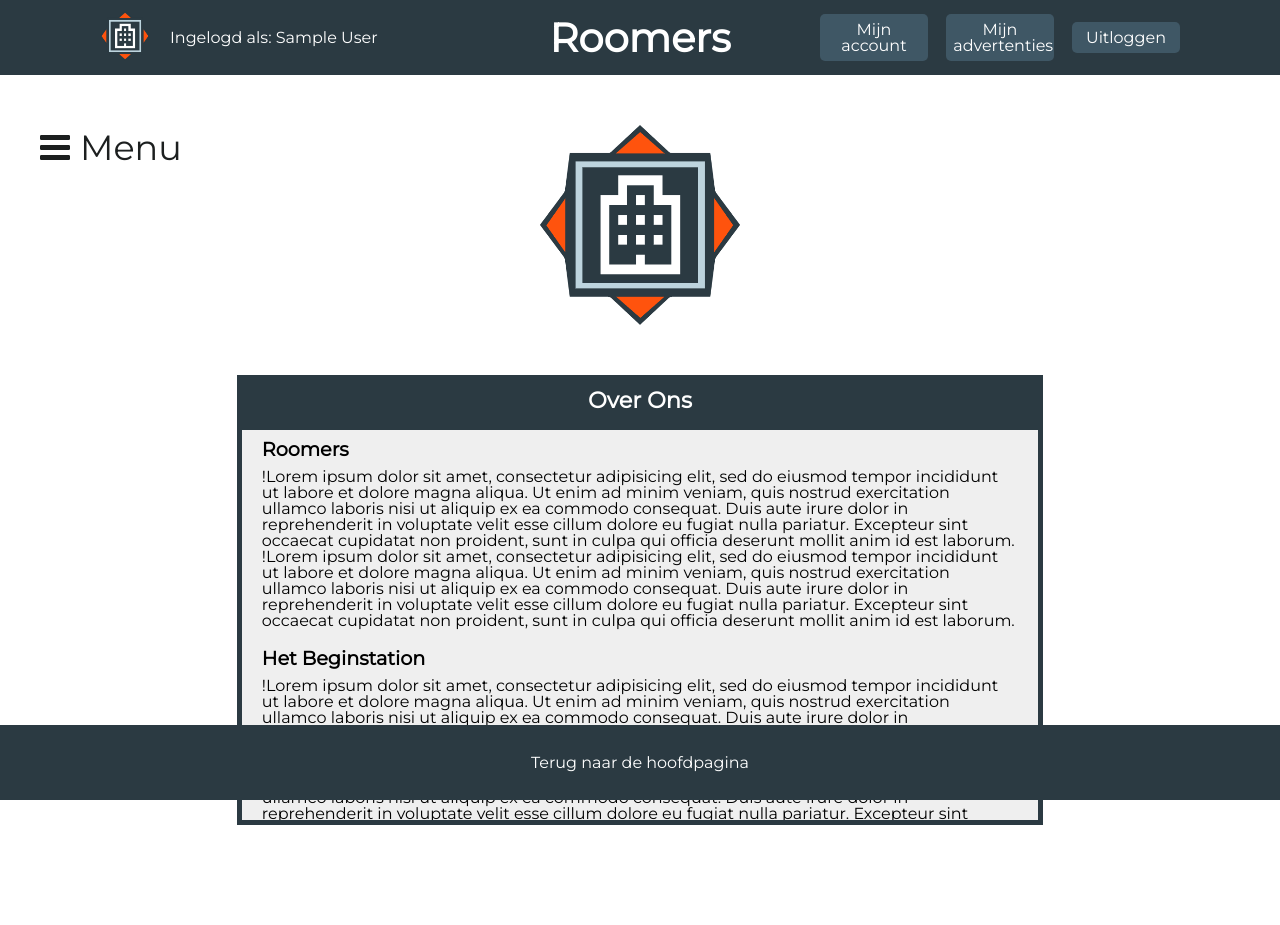
After one commit to myrell8/roomers, a PHP site: page /about.php in a window 1280 px wide. The commit adds this page. Run offline with PHP 8.4, Linux system fonts and the light colour scheme; the visitor is signed in with stand-in values (Sample User, id 1); some libraries are stand-ins or nearby versions.

Commit message:
FAQ + Aboutpages + Create + Bewerken

```diff
--- /dev/null
+++ b/about.php
@@ -0,0 +1,79 @@
+<?php
+  session_start();
+
+  if (!isset($_SESSION['userID'])) {
+    header("Location: index.php");
+  }
+
+?>
+
+<!DOCTYPE html>
+<html>
+  <head>
+    <meta charset="utf-8">
+    <meta http-equiv="X-UA-Compatible" content="IE=edge">
+    <meta name="viewport" content="width=device-width, initial-scale=1">
+    <link rel="stylesheet" href="https://cdnjs.cloudflare.com/ajax/libs/meyer-reset/2.0/reset.min.css">
+    <meta name="description" content="Roomers">
+    <meta name="author" content="Myrell Richardson">
+    <link rel="icon" href="img/logo.png">
+    <title>Roomers</title>
+    <link rel="stylesheet" href="css/style.css">
+    <link rel="stylesheet" href="https://cdnjs.cloudflare.com/ajax/libs/font-awesome/4.7.0/css/font-awesome.min.css">
+    <link rel="stylesheet" href="assets/css/font-awesome/css/font-awesome.min.css">
+  </head>
+
+  <body>
+    <?php
+      include("inc/header.php");
+      include("inc/navigation.php")
+    ?>
+    <div id="mainpage">
+      <div id="content-container">
+        <img src="img/logo.png" height="200" width="200">
+        <h1 id="info-title">Over Ons</h1>
+        <div class="infocontainer">
+          <p class="abouttitle">Roomers</p>
+          <p class="abouttext">
+              !Lorem ipsum dolor sit amet, consectetur adipisicing elit, sed do eiusmod
+              tempor incididunt ut labore et dolore magna aliqua. Ut enim ad minim veniam,
+              quis nostrud exercitation ullamco laboris nisi ut aliquip ex ea commodo
+              consequat. Duis aute irure dolor in reprehenderit in voluptate velit esse
+              cillum dolore eu fugiat nulla pariatur. Excepteur sint occaecat cupidatat non
+              proident, sunt in culpa qui officia deserunt mollit anim id est laborum.
+              !Lorem ipsum dolor sit amet, consectetur adipisicing elit, sed do eiusmod
+              tempor incididunt ut labore et dolore magna aliqua. Ut enim ad minim veniam,
+              quis nostrud exercitation ullamco laboris nisi ut aliquip ex ea commodo
+              consequat. Duis aute irure dolor in reprehenderit in voluptate velit esse
+              cillum dolore eu fugiat nulla pariatur. Excepteur sint occaecat cupidatat non
+              proident, sunt in culpa qui officia deserunt mollit anim id est laborum.
+          </p>
+
+          <p class="abouttitle">Het Beginstation</p>
+          <p class="abouttext">
+              !Lorem ipsum dolor sit amet, consectetur adipisicing elit, sed do eiusmod
+              tempor incididunt ut labore et dolore magna aliqua. Ut enim ad minim veniam,
+              quis nostrud exercitation ullamco laboris nisi ut aliquip ex ea commodo
+              consequat. Duis aute irure dolor in reprehenderit in voluptate velit esse
+              cillum dolore eu fugiat nulla pariatur. Excepteur sint occaecat cupidatat non
+              proident, sunt in culpa qui officia deserunt mollit anim id est laborum.
+              !Lorem ipsum dolor sit amet, consectetur adipisicing elit, sed do eiusmod
+              tempor incididunt ut labore et dolore magna aliqua. Ut enim ad minim veniam,
+              quis nostrud exercitation ullamco laboris nisi ut aliquip ex ea commodo
+              consequat. Duis aute irure dolor in reprehenderit in voluptate velit esse
+              cillum dolore eu fugiat nulla pariatur. Excepteur sint occaecat cupidatat non
+              proident, sunt in culpa qui officia deserunt mollit anim id est laborum.
+          </p>
+        </div>
+      </div>
+    </div>
+
+    <div id="footer">
+      <a href="index.php">Terug naar de hoofdpagina</a>
+    </div>
+  </body>
+
+  <!-- JQuery and Ajax scripts -->
+  <script src="js/index.js"></script>
+
+</html>
--- a/create.php
+++ b/create.php
@@ -26,7 +26,7 @@ if (isset($_POST['submit'])) {
 		$year = "Niet bekend";
 	}
 	if ($space == "") {
-		$space = "Niet bekend";
+		$space = 0;
 	}
 
 		for ($i = 0; $i < count($_FILES['file']['name']); $i++) {
--- a/css/style.css
+++ b/css/style.css
@@ -4,29 +4,18 @@
 
 html {
   font: 16px/1.5 'Montserrat', sans-serif;
+  height: 100%;
 }
 
 body {
   background-color: white;
   background-size: cover;
-}
-body::-webkit-scrollbar {
-  width: 0px;
-  background-color: #2B3A42;
-}
-
-/*body::-webkit-scrollbar-track {
-    -webkit-box-shadow: inset 0 0 6px rgba(0,0,0,0.3);
-}*/
-
-body::-webkit-scrollbar-thumb {
-  background-color: #FF530D;
-  height: 2px;
-  outline: 1px solid #2B3A42;
+  height: 100%;
 }
 
 #home-bg{
   background-image: url(../img/home.jpg);
+  height: 0;
 }
 
 a {
@@ -397,7 +386,6 @@ text-decoration:none !important;
   flex-direction: column;
   align-items: center;
   justify-content: center;
-  border-radius: 3px;
 }
 #mainpic{
   width: 70%;
@@ -880,3 +898,84 @@ b{
   height: 100%;
   width: 15%;
 }
+
+/* Info-pages */
+
+#info-title{
+  display: flex;
+  align-items: center;
+  justify-content: center;
+  font-size: 140%;
+  font-weight: bold;
+  width: 100%;
+  background-color: #2b3a42;
+  color: white;
+  padding: 20px;
+  height: 50px;
+  width: 90%;
+  margin-top: 50px;
+}
+.infocontainer{
+  width: 90%;
+  margin: 0 auto;
+  margin-bottom: 50px;
+  border: 5px solid #2b3a42;
+  height: 400px;
+  overflow: auto;
+  background-color: #EFEFEF;
+}
+.infocontainer::-webkit-scrollbar {
+  width: 10px;
+  background-color: #3F5765;
+}
+.infocontainer::-webkit-scrollbar-track {
+    -webkit-box-shadow: inset 0 0 6px rgba(0,0,0,0.0);
+}
+.infocontainer::-webkit-scrollbar-thumb {
+  background-color: #BDD4DE;
+  border-left: 2px solid #3F5765;
+  border-right: 2px solid #3F5765;
+}
+#footer{
+  display: flex;
+  align-items: center;
+  justify-content: center;
+  padding: 0 100px;
+  width: 100%;
+  height: 75px;
+  background-color: #2B3A42;
+  color: white;
+  position: fixed;
+  bottom: 0px;
+  z-index: 1000;
+}
+
+/* About */
+
+.abouttitle{
+  font-size: 120%;
+  font-weight: bold;
+  padding: 10px 20px;
+}
+.abouttext{
+  padding: 0px 20px 10px;
+}
+
+/* FAQ */
+
+.FAQ-div{
+  width: 100%;
+  background-color: #EFEFEF;
+}
+.FAQ-div2{
+  width: 100%;
+  background-color: #BDD4DE;
+}
+.FAQ-title{
+  font-size: 120%;
+  font-weight: bold;
+  padding: 10px 20px;
+}
+.FAQ-text{
+  padding: 0px 20px 10px;
+}
--- a/inc/navigation.php
+++ b/inc/navigation.php
@@ -1,9 +1,9 @@
 <div id="mySidenav" class="sidenav">
   <a href="javascript:void(0)" class="closebtn" onclick="closeNav()">&times;</a>
   <a href="main.php">Home</a>
-  <a href="#">Over ons</a>
+  <a href="about.php">Over ons</a>
   <a href="#">Contact</a>
-  <a href="#">FAQ</a>
+  <a href="FAQ.php">FAQ</a>
 </div>
 
 <!-- Use any element to open the sidenav -->
--- a/js/index.js
+++ b/js/index.js
@@ -3,6 +3,15 @@ $( "#search-open" ).click(function() {
   $( "#search-container" ).slideToggle( "slow", function() {
     // Animation complete.
   });
+});
+$(".delete").click(function(){
+  var r = confirm("Weet je zeker dat je deze advertentie wilt verwijderen?");
+      if (r == true) {
+        r = true;
+    } else {
+       r = false;
+    }
+    return r;
 });
 
 // getting all text objects from login
--- a/js/script.js
+++ b/js/script.js
@@ -1,10 +1,11 @@
 var abc = 0;
 var max = 0;   // Declaring and defining global increment variable.
+var count = 1;
 $(document).ready(function() {
 
 //  To add new input file field dynamically, on click of "Add More Files" button below function will be executed.
 $('#add_more').click(function() {
-if(max<4)
+if(max<4 && count==abc)
 {
 $(this).before($("<div/>", {
 id: 'filediv'
@@ -14,6 +15,7 @@ type: 'file',
 id: 'file'
 }), ));
 max++;
+count++;
 }
 });
 // Following function will executes on change event of file input to select different file.
```
Also changed, not shown: other parts of css/style.css (+36 -6 lines), FAQ.php (added, +92 -0 lines), createadd.php (+31 -10 lines), edit.php (+59 -15 lines), inc/delete.php (added, +38 -0 lines), inc/editadd.php (added, +25 -0 lines), inc/searchform.php (+5 -5 lines), main.php (+6 -4 lines), img/5cc7582dafff0aaef9758875d8e53745.jpg (added), img/a2284cfd8d4ec2d20fb51c8617fb4606.jpg (added), img/be6ea5727a3a761d04eb138597222975.jpg (added), img/d2e5fcb359b571f1cc7e674fa2208b19.jpg (added).
